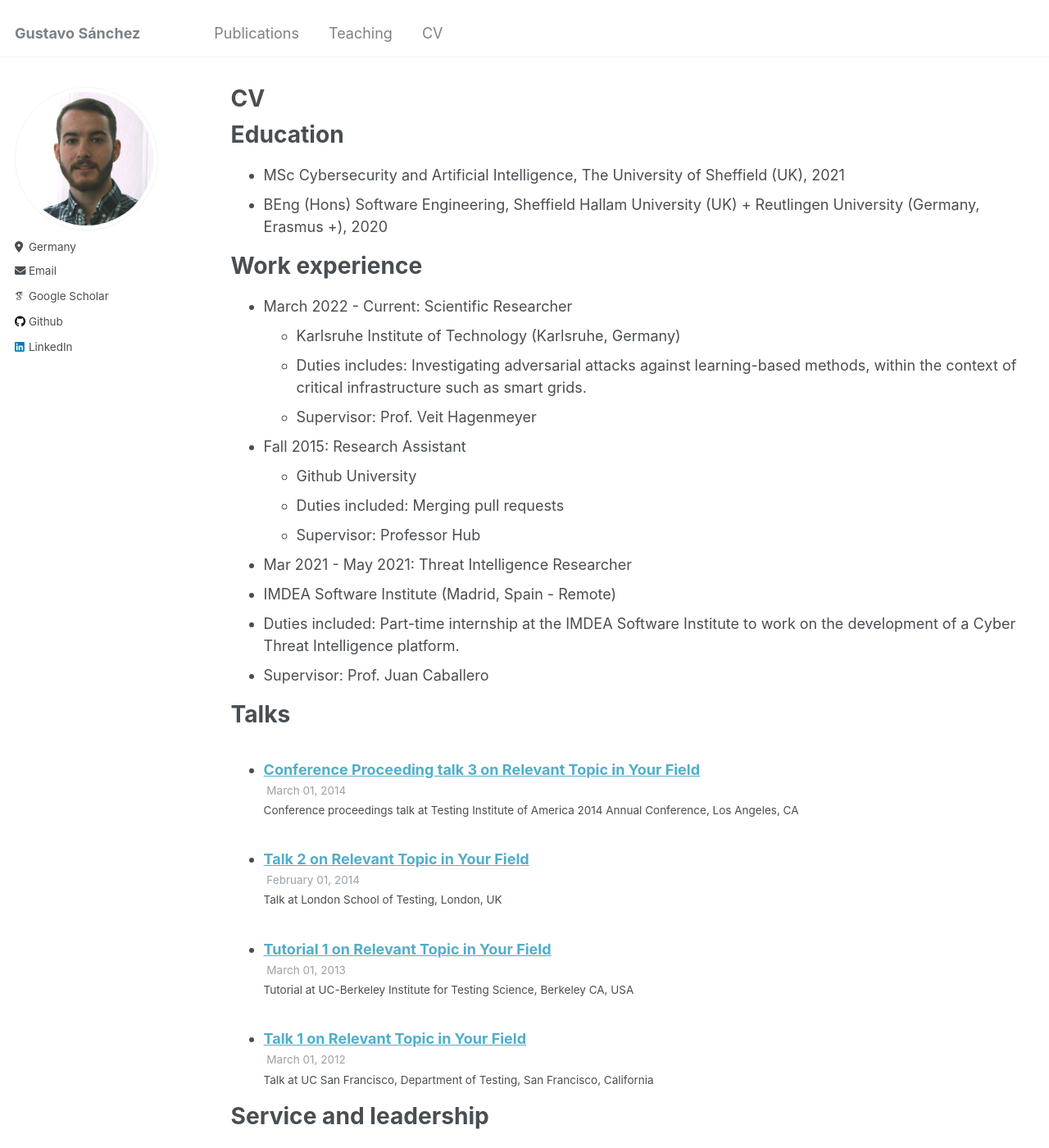
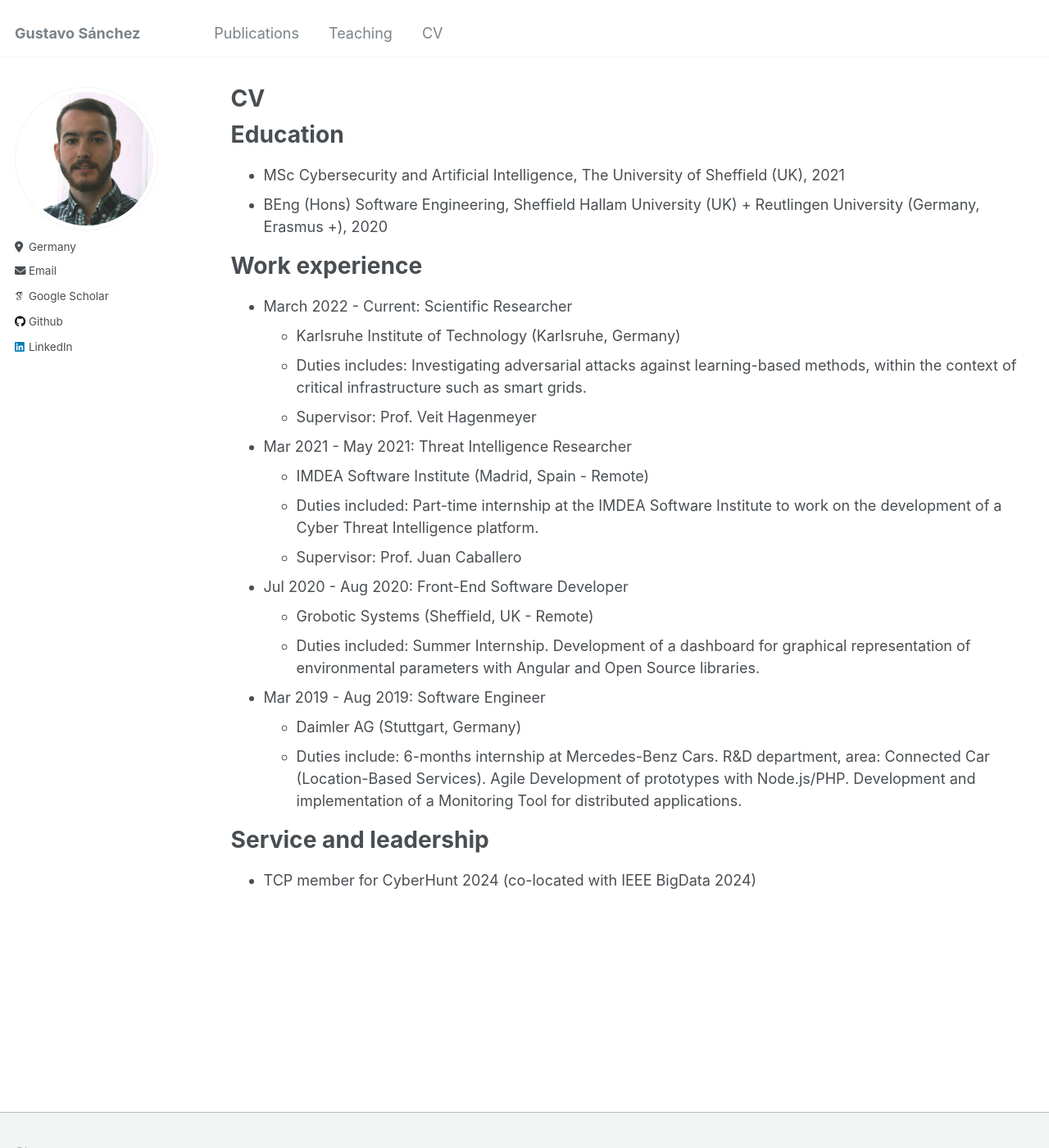
Before and after one commit to gus5298/gus5298.github.io, a Jekyll site: the page built from _pages/cv.md, in a window 1280 px wide and 1400 px high. Shown: the whole window at 82% size. Built offline with Jekyll 4.4.1, drawn with Linux system fonts in a browser that asks for light colours; some web fonts are replaced; a file with an impossible date is left out.

Commit message:
Update cv.md

```diff
--- a/_pages/cv.md
+++ b/_pages/cv.md
@@ -21,22 +21,19 @@ Work experience
   * Duties includes: Investigating adversarial attacks against learning-based methods, within the context of critical infrastructure such as smart grids.
   * Supervisor: Prof. Veit Hagenmeyer
 
-* Fall 2015: Research Assistant
-  * Github University
-  * Duties included: Merging pull requests
-  * Supervisor: Professor Hub
-
-*  Mar 2021 - May 2021: Threat Intelligence Researcher
+* Mar 2021 - May 2021: Threat Intelligence Researcher
   * IMDEA Software Institute (Madrid, Spain - Remote)
   * Duties included: Part-time internship at the IMDEA Software Institute to work on the development of a Cyber Threat Intelligence platform.
   * Supervisor: Prof. Juan Caballero
 
+* Jul 2020 - Aug 2020: Front-End Software Developer
+  * Grobotic Systems (Sheffield, UK - Remote)
+  * Duties included: Summer Internship. Development of a dashboard for graphical representation of environmental parameters with Angular and Open Source libraries.
 
-Talks
-======
-  <ul>{% for post in site.talks reversed %}
-    {% include archive-single-talk-cv.html  %}
-  {% endfor %}</ul>
+* Mar 2019 - Aug 2019: Software Engineer
+  * Daimler AG (Stuttgart, Germany)
+  * Duties include: 6-months internship at Mercedes-Benz Cars. R&D department, area: Connected Car (Location-Based Services). Agile Development of prototypes with Node.js/PHP.
+Development and implementation of a Monitoring Tool for distributed applications.
 
 
 Service and leadership
```
